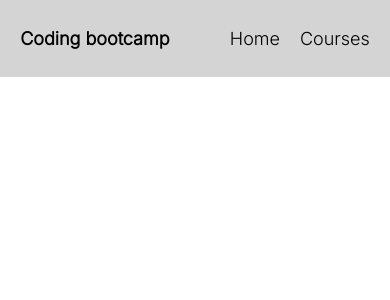
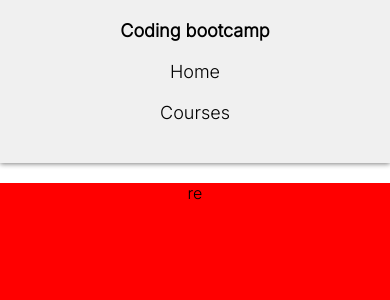
Before and after one commit to professional-procrastinator/Incog-Mark-V, a React (Create React App) app: page / in a window 390 px wide. Shown: the top 300 px of the page. Built offline with nearby package versions, Linux system fonts and the light colour scheme.

Commit message:
added responsive header and doing homeapphero

```diff
--- a/src/App.js
+++ b/src/App.js
@@ -1,3 +1,4 @@
+import { HomeAppHero } from './homeAppHero';
 import Header from './Header'
 import React from "react"
 import './App.css';
@@ -23,8 +24,13 @@ function App() {
             <div id="topDiv"></div>
             <Header title='Coding bootcamp' />
             <Switch>
-                <Route path="/courses">
+                <Route exact path="/courses">
                     <CoursePage />
+                </Route>
+                <Route exact path='/'>
+                    <>
+                    <HomeAppHero />
+                    </>
                 </Route>
             </Switch>
         </div>
--- a/src/header.css
+++ b/src/header.css
@@ -2,11 +2,31 @@
   display: flex;
   justify-content: space-around;
   width: 100%;
-  background: rgb(212, 212, 212);
+  background: rgb(240, 240, 240);
+  box-shadow: 0 1px 5px grey;
   margin-bottom: 20px;
   align-items: center;
   padding: 10px 20px;
   font-size: 18px;
+}
+
+@media screen and (max-width: 500px) {
+  .header {
+    display: block;
+    padding: 20px;
+  }
+  .title {
+    margin-bottom: 15px;
+  }
+  .navListItem {
+    margin-top: 20px;
+    margin-bottom: 20px;
+    margin-left: 0 !important;
+  }
+  .navList {
+    padding-left: 0 !important;
+    display: block !important;
+  }
 }
 
 .title {
--- /dev/null
+++ b/src/homeAppHero.js
@@ -0,0 +1,12 @@
+import './homeAppHeroMain.css'
+import React from 'react'
+
+export const HomeAppHero = () => {
+  return (
+    <div className='homeAppHeroMain'>
+      <div className='homeAppHero'>
+        re
+      </div>
+    </div>
+  )
+}
--- /dev/null
+++ b/src/homeAppHeroMain.css
@@ -0,0 +1,5 @@
+.homeAppHeroMain {
+  height: calc(100vh - 97px);
+  width: 100%;
+  background: red;
+}
```
